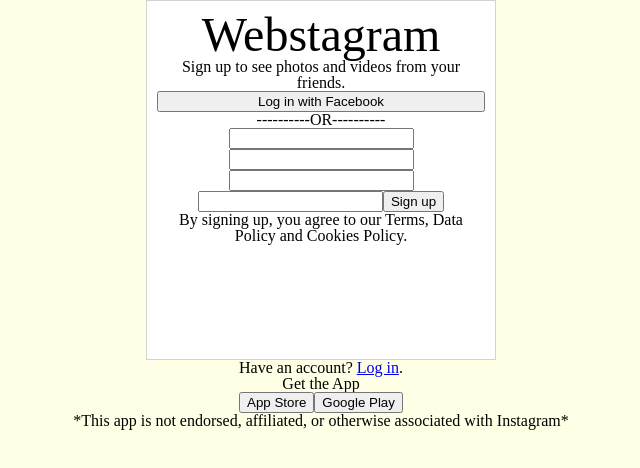
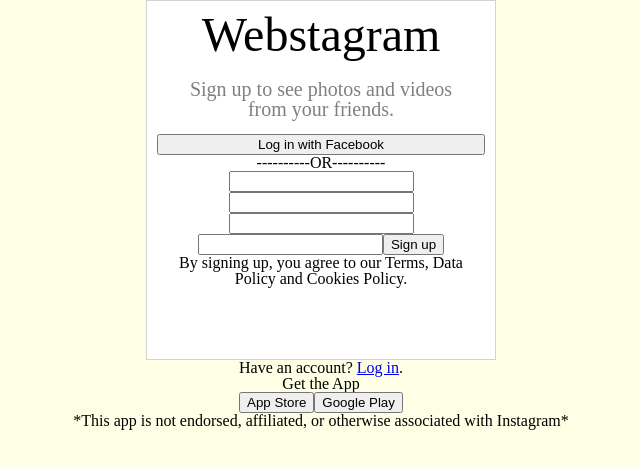
Before and after one commit to MWeber313/ideal-octo-eureka, a React (Create React App) app in the folder frontend/webstagram/: page / in a window 1280 px wide. Shown: the top 468 px of the page, without its empty margins (319-959 px from the left). Built offline with nearby package versions, Linux system fonts and the light colour scheme.

Commit message:
Added hook tag id for the hook text

```diff
--- a/frontend/webstagram/src/App.css
+++ b/frontend/webstagram/src/App.css
@@ -81,6 +81,16 @@
   align-items: center;
 }
 
+#hook-text {
+  margin-top: 20px;
+  margin-bottom: 15px;
+  padding-left: 15px;
+  padding-right: 15px;
+  font-size: 1.25rem;
+  color: gray;
+  font-weight: 500;
+}
+
 /* This will also be used for Login */
 
 .logo-header {
--- a/frontend/webstagram/src/components/auth/register.js
+++ b/frontend/webstagram/src/components/auth/register.js
@@ -16,7 +16,7 @@
         <div>
             <div className="signup-box">
                 <h2 className="logo-header">Webstagram</h2>
-                <h4>Sign up to see photos and videos from your friends.</h4>
+                <h4 id="hook-text">Sign up to see photos and videos from your friends.</h4>
                 <button>Log in with Facebook</button>
                 <div className="or-bar">
                     <p>----------</p>
```
